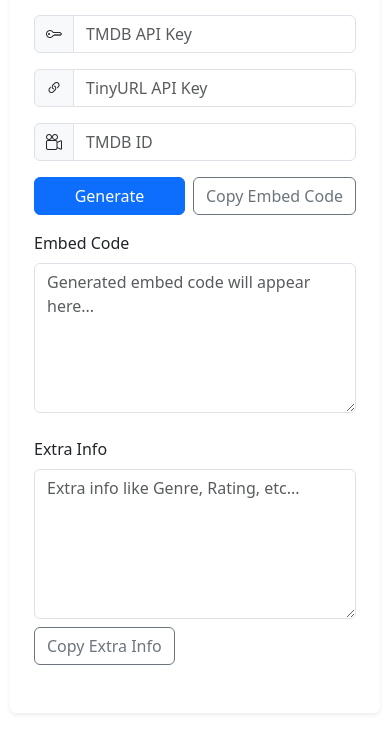
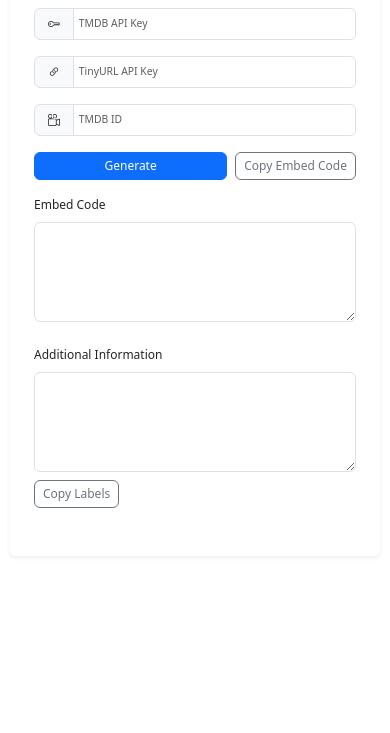
Before and after one commit to Engrcoding/Post-Code-V4-TMDB-, a plain HTML site: page index.html in a window 390 px wide. Shown: the part 111-844 px from the top of the page. Drawn offline with nearby package versions, Linux system fonts and the light colour scheme.

Commit message:
Update index.html

```diff
--- a/index.html
+++ b/index.html
@@ -21,6 +21,45 @@
       max-height: 180px;
       height: 150px;
       resize: vertical;
+    }
+    @media (max-width: 576px) {
+  body {
+    font-size: 0.75rem;
+  }
+
+  h4 {
+    font-size: 1rem;
+  }
+
+  .form-label,
+  .form-control,
+  .input-group-text,
+  button {
+    font-size: 0.75rem;
+  }
+
+  textarea {
+    font-size: 0.75rem;
+  }
+  .form-control {
+    padding: 0.25rem 0.3rem;
+    font-size: 0.65rem;
+  }
+
+   #generateBtn,
+    #copyBtn,
+    #copyExtraBtn  {
+      font-size: 0.75rem;
+      padding: 0.25rem 0.5rem;
+    }
+
+     #output, #extraOutput {
+      max-height: 180px;
+      height: 100px;
+      resize: vertical;
+    }
+
+
 }
   </style>
 </head>
@@ -65,7 +104,7 @@
     <div style="width: 50%;">
       <div class="input-group">
         <span class="input-group-text"><i class="bi bi-calendar3"></i></span>
-        <input type="number" class="form-control" id="seasonNumber" placeholder="Season Number" />
+        <input type="number" class="form-control" id="seasonNumber" placeholder="Season No." />
       </div>
     </div>
     <div style="width: 50%;">
@@ -83,13 +122,13 @@
 
   <div class="mb-4">
     <label class="form-label">Embed Code</label>
-    <textarea id="output" class="form-control" rows="6" placeholder="Generated embed code will appear here..."></textarea>
+    <textarea id="output" class="form-control" rows="6" ></textarea>
   </div>
 
   <div class="mb-4">
-    <label class="form-label">Extra Info</label>
-    <textarea id="extraOutput" class="form-control" rows="5" placeholder="Extra info like Genre, Rating, etc..." readonly></textarea>
-    <button class="btn btn-outline-secondary mt-2" id="copyExtraBtn">Copy Extra Info</button>
+    <label class="form-label">Additional Information</label>
+    <textarea id="extraOutput" class="form-control" rows="5" readonly></textarea>
+    <button class="btn btn-outline-secondary mt-2" id="copyExtraBtn">Copy Labels</button>
   </div>
 </div>
 
```
Lines whose indentation alone changed are shown as unchanged.
